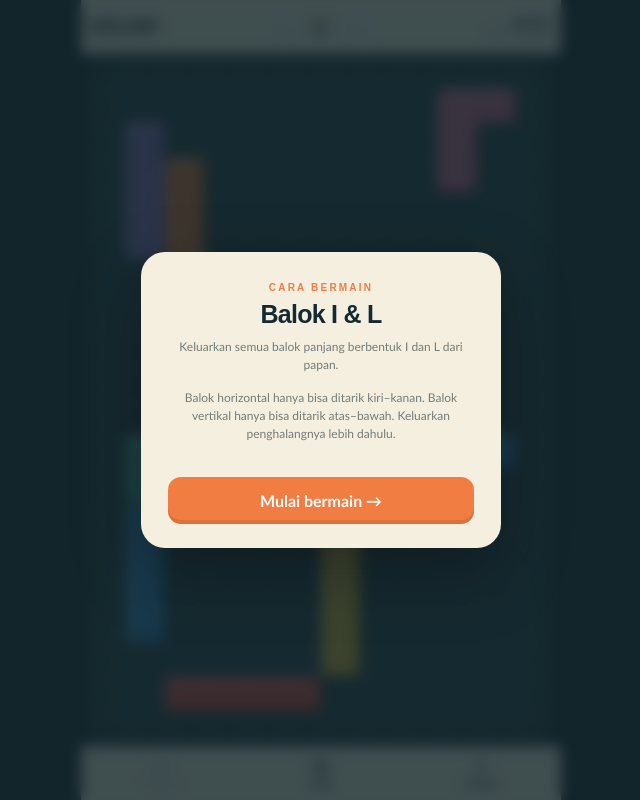
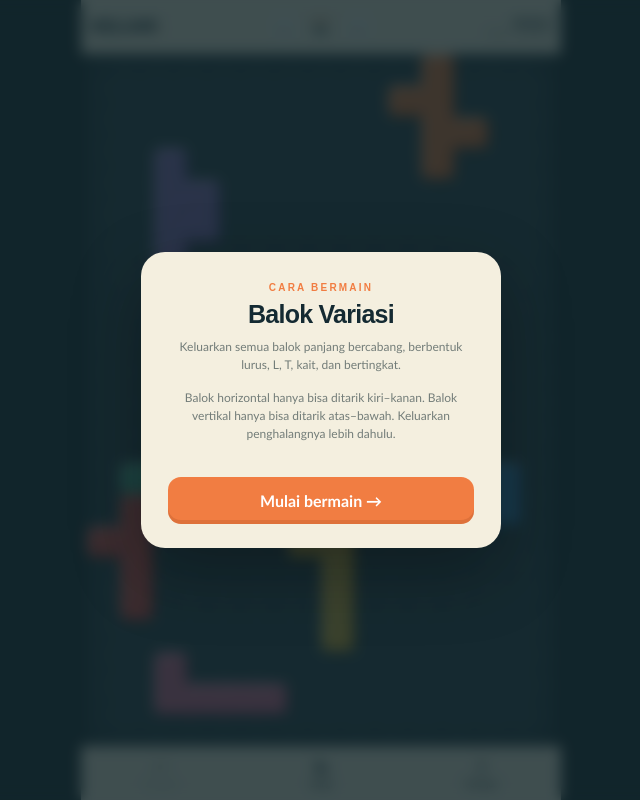
Before and after one commit to ahsubhan/BalokKosong, a Next.js app: page / in a window 1280 px wide. Shown: the whole page, without its empty margins (319-959 px from the left). Built offline with nearby package versions, Linux system fonts and the light colour scheme.

Commit message:
Add varied branched block shapes

```diff
--- a/app/globals.css
+++ b/app/globals.css
@@ -68,8 +68,8 @@ h1 span { color:var(--orange); }
 .blocked-tip { color:#c1473e; animation:shake .28s ease; }
 .block-board { position:relative; width:100%; aspect-ratio:1; overflow:hidden; border:9px solid #26363b; border-radius:18px; background:#35484f; box-shadow:0 15px 28px rgba(13,39,47,.24); touch-action:none; user-select:none; }
 .block-board::after { content:""; position:absolute; inset:0; z-index:1; pointer-events:none; box-shadow:inset 0 0 30px rgba(0,0,0,.28); }
-.block-grid { position:absolute; left:calc(var(--x)*8.333333%); top:calc(var(--y)*5%); width:8.333334%; height:5%; border:1px solid rgba(255,255,255,.045); background:linear-gradient(135deg,rgba(255,255,255,.025),transparent); }
-.block-cell { --block:#e5534b; --block-dark:#982c27; position:absolute; z-index:4; left:calc(var(--x)*8.333333%); top:calc(var(--y)*5%); width:calc(8.333334% + .5px); height:calc(5% + .5px); border:0 solid var(--block-dark); border-radius:0; padding:0; background:var(--block); color:white; cursor:grab; touch-action:none; transform:translate3d(var(--drag-x,0),var(--drag-y,0),0); transition:transform .18s cubic-bezier(.2,.8,.2,1),filter .12s ease; will-change:transform; }
+.block-grid { position:absolute; left:calc(var(--x)*7.142857%); top:calc(var(--y)*4.545455%); width:7.142858%; height:4.545455%; border:1px solid rgba(255,255,255,.045); background:linear-gradient(135deg,rgba(255,255,255,.025),transparent); }
+.block-cell { --block:#e5534b; --block-dark:#982c27; position:absolute; z-index:4; left:calc(var(--x)*7.142857%); top:calc(var(--y)*4.545455%); width:calc(7.142858% + .5px); height:calc(4.545455% + .5px); border:0 solid var(--block-dark); border-radius:0; padding:0; background:var(--block); color:white; cursor:grab; touch-action:none; transform:translate3d(var(--drag-x,0),var(--drag-y,0),0); transition:transform .18s cubic-bezier(.2,.8,.2,1),filter .12s ease; will-change:transform; }
 .block-cell::before { content:""; position:absolute; inset:0; pointer-events:none; opacity:.72; background:repeating-linear-gradient(135deg,transparent 0 9px,rgba(255,255,255,.16) 9px 11px,transparent 11px 20px); background-attachment:fixed; }
 .block-cell.edge-top{border-top-width:3px}.block-cell.edge-right{border-right-width:3px}.block-cell.edge-bottom{border-bottom-width:3px}.block-cell.edge-left{border-left-width:3px}
 .block-cell.edge-top.edge-left{border-top-left-radius:8px}.block-cell.edge-top.edge-right{border-top-right-radius:8px}.block-cell.edge-bottom.edge-left{border-bottom-left-radius:8px}.block-cell.edge-bottom.edge-right{border-bottom-right-radius:8px}
--- a/app/page.tsx
+++ b/app/page.tsx
@@ -2,14 +2,20 @@
 import { useEffect, useRef, useState } from "react";
 
 type Direction=0|90|180|270;
-type Shape="I"|"L";
+type Shape="I"|"L"|"J"|"T"|"F"|"Z";
 type Piece={id:string;x:number;y:number;dir:Direction;shape:Shape;color:string};
 type Cell={x:number;y:number};
-const COLS=12,ROWS=20;
+const COLS=14,ROWS=22;
 const colors=["red","blue","yellow","mint","purple","orange","pink"];
+const shapes:Shape[]=["I","L","J","T","F","Z","L","T"];
 const vector=(dir:Direction)=>dir===0?{x:1,y:0}:dir===90?{x:0,y:1}:dir===180?{x:-1,y:0}:{x:0,y:-1};
 const rotate=(x:number,y:number,dir:Direction):Cell=>dir===0?{x,y}:dir===90?{x:-y,y:x}:dir===180?{x:-x,y:-y}:{x:y,y:-x};
-const base=(shape:Shape):Cell[]=>shape==="I"?[{x:0,y:0},{x:1,y:0},{x:2,y:0},{x:3,y:0}]:[{x:0,y:0},{x:1,y:0},{x:2,y:0},{x:2,y:1}];
+const base=(shape:Shape):Cell[]=>shape==="I"?[{x:0,y:0},{x:1,y:0},{x:2,y:0},{x:3,y:0}]
+  :shape==="L"?[{x:0,y:0},{x:1,y:0},{x:2,y:0},{x:3,y:0},{x:3,y:1}]
+  :shape==="J"?[{x:0,y:1},{x:0,y:0},{x:1,y:0},{x:2,y:0},{x:3,y:0}]
+  :shape==="T"?[{x:0,y:0},{x:1,y:0},{x:2,y:0},{x:3,y:0},{x:1,y:1}]
+  :shape==="F"?[{x:0,y:0},{x:1,y:0},{x:2,y:0},{x:3,y:0},{x:1,y:1},{x:2,y:1}]
+  :[{x:0,y:0},{x:1,y:0},{x:2,y:0},{x:3,y:0},{x:1,y:1},{x:2,y:-1}];
 const cells=(p:Piece)=>base(p.shape).map(c=>{const r=rotate(c.x,c.y,p.dir);return{x:p.x+r.x,y:p.y+r.y}});
 const edges=(own:Cell[],c:Cell)=>{const set=new Set(own.map(v=>`${v.x},${v.y}`));return[[0,-1,"top"],[1,0,"right"],[0,1,"bottom"],[-1,0,"left"]].filter(([dx,dy])=>!set.has(`${c.x+Number(dx)},${c.y+Number(dy)}`)).map(v=>`edge-${v[2]}`).join(" ")};
 const clone=(pieces:Piece[])=>pieces.map(p=>({...p}));
@@ -20,7 +26,7 @@ function makeLevel(level:number,count:number){
   for(let restart=0;restart<80&&best.length<count;restart++){
     const pieces:Piece[]=[],used=new Set<string>();
     for(let i=0;i<count;i++){
-      const shape:Shape=(i+level)%3===0?"L":"I";let placed=false;
+      const shape=shapes[(i+level)%shapes.length];let placed=false;
       for(let attempt=0;attempt<700&&!placed;attempt++){
         const x=Math.floor(rnd()*COLS),y=Math.floor(rnd()*ROWS),horizontal=rnd()>.5;
         const dir:Direction=horizontal?(x<COLS/2?180:0):(y<ROWS/2?270:90);
@@ -33,7 +39,7 @@ function makeLevel(level:number,count:number){
     }
     if(pieces.length>best.length)best=pieces;
   }
-  return{name:`${best.length} balok panjang I & L`,pieces:best};
+  return{name:`${best.length} balok panjang bervariasi`,pieces:best};
 }
 const levels=Array.from({length:13},(_,i)=>makeLevel(i+1,8+Math.round(i*32/12)));
 const fmt=(ms:number)=>{const s=Math.floor(ms/1000);return`${String(Math.floor(s/60)).padStart(2,"0")}:${String(s%60).padStart(2,"0")}.${Math.floor(ms%1000/100)}`};
@@ -61,11 +67,11 @@ export default function Home(){
   return <main className="app-shell"><section className="game-card">
     <header className="mobile-top"><button className="mobile-brand" onClick={()=>setHelp(true)}>KELUAR<span>.</span></button><div className="mobile-level"><button onClick={()=>load(level-1)}>‹</button><span><small>LEVEL</small>{String(level+1).padStart(2,"0")}</span><button onClick={()=>load(level+1)}>›</button></div><div className="mobile-stats"><strong>{fmt(time)}</strong><small>{pieces.length} SISA · {moves} LANGKAH</small></div></header>
     <div className={`block-board ${blocked?"board-blocked":""}`}>{Array.from({length:COLS*ROWS},(_,i)=><i key={i} className="block-grid" style={{"--x":i%COLS,"--y":Math.floor(i/COLS)} as React.CSSProperties}/>)}
-      {pieces.flatMap(p=>{const own=cells(p),offset=dragOffset?.id===p.id?dragOffset:null;return own.map((c,index)=><button key={`${p.id}-${index}`} className={`block-cell ${edges(own,c)} ${p.shape==="L"?"shape-l":"shape-i"} ${p.color} ${selected===p.id?"selected":""} ${offset?"dragging":""}`} style={{"--x":c.x,"--y":c.y,"--drag-x":`${offset?.dx??0}px`,"--drag-y":`${offset?.dy??0}px`} as React.CSSProperties} onPointerDown={e=>dragStart(e,p.id)} onPointerMove={dragMove} onPointerUp={dragEnd} onPointerCancel={()=>{drag.current=null;setDragOffset(null)}} aria-label={`Balok ${p.shape}, geret lurus`}/>)})}
+      {pieces.flatMap(p=>{const own=cells(p),offset=dragOffset?.id===p.id?dragOffset:null;return own.map((c,index)=><button key={`${p.id}-${index}`} className={`block-cell shape-${p.shape.toLowerCase()} ${edges(own,c)} ${p.color} ${selected===p.id?"selected":""} ${offset?"dragging":""}`} style={{"--x":c.x,"--y":c.y,"--drag-x":`${offset?.dx??0}px`,"--drag-y":`${offset?.dy??0}px`} as React.CSSProperties} onPointerDown={e=>dragStart(e,p.id)} onPointerMove={dragMove} onPointerUp={dragEnd} onPointerCancel={()=>{drag.current=null;setDragOffset(null)}} aria-label="Balok variasi, geret lurus"/>)})}
     </div>
     <nav className="mobile-bottom"><button onClick={undo} disabled={!history.length}><b>↶</b>Urungkan</button><button onClick={()=>load(level)}><b>↻</b>Ulangi</button><button onClick={()=>setHelp(true)}><b>?</b>Petunjuk</button></nav>
   </section>
-  {help&&<div className="overlay"><div className="modal"><span className="modal-kicker">CARA BERMAIN</span><h2>Balok I & L</h2><p>Keluarkan semua balok panjang berbentuk I dan L dari papan.</p><p>Balok horizontal hanya bisa ditarik kiri–kanan. Balok vertikal hanya bisa ditarik atas–bawah. Keluarkan penghalangnya lebih dahulu.</p><button className="play-btn" onClick={()=>{localStorage.setItem("block-puzzle-seen","1");setHelp(false)}}>Mulai bermain →</button></div></div>}
+  {help&&<div className="overlay"><div className="modal"><span className="modal-kicker">CARA BERMAIN</span><h2>Balok Variasi</h2><p>Keluarkan semua balok panjang bercabang, berbentuk lurus, L, T, kait, dan bertingkat.</p><p>Balok horizontal hanya bisa ditarik kiri–kanan. Balok vertikal hanya bisa ditarik atas–bawah. Keluarkan penghalangnya lebih dahulu.</p><button className="play-btn" onClick={()=>{localStorage.setItem("block-puzzle-seen","1");setHelp(false)}}>Mulai bermain →</button></div></div>}
   {won&&<div className="overlay"><div className="modal"><div className="burst">✓</div><h2>Papan kosong!</h2><p>Semua balok keluar dalam {fmt(time)}.</p><button className="play-btn" onClick={()=>load(level===levels.length-1?0:level+1)}>Level berikutnya →</button></div></div>}
   </main>
 }
```
